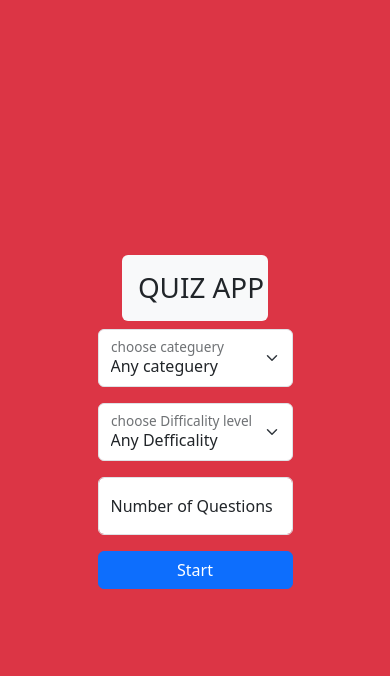
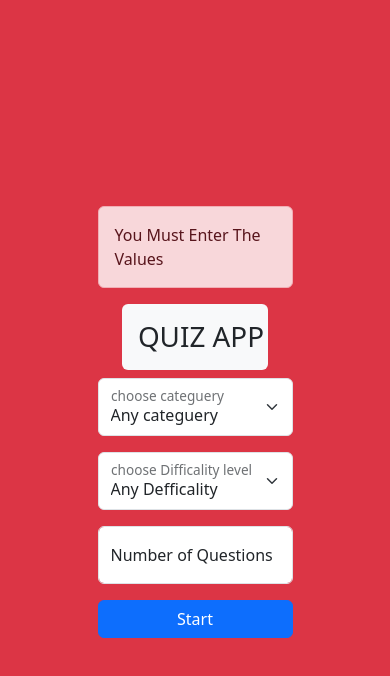
Before and after one commit to Mrmohame/Quiz-Application, a website with bundled scripts: page index.html in a window 390 px wide. Both pictures are taken after a click on the button "Start". Built offline with nearby package versions, Linux system fonts and the light colour scheme; no server answers.

Commit message:
fourth commit

```diff
--- a/css/style.css
+++ b/css/style.css
@@ -21,4 +21,7 @@
         width: 75% !important;
         text-align: center;
     }
+    .ChooseQuestions,.answerQuestion,.scoreOfQuiz{
+        width: 80% !important;
+    }
 }
--- a/index.html
+++ b/index.html
@@ -9,9 +9,17 @@
     <title>Document</title>
 </head>
 <body>
-    <div class="bg-danger vh-100 d-flex justify-content-center align-items-center">
+  <div class="bg-danger vh-100 d-flex justify-content-center align-items-center">
+
+
+
 
 <div class="ChooseQuestions w-50 d-block rounded-1">
+
+
+  <div class="d-none error alert alert-danger" role="alert">
+    You Must Enter The Values
+  </div>
 
  <div class="w-100 d-flex  justify-content-center">
     <h1 class="bg-light  p-3 rounded-2 head">QUIZ APP</h1>
--- a/js/index.js
+++ b/js/index.js
@@ -6,6 +6,14 @@ let catOfQues=document.getElementById("catOfQues");
 let difficOfQues=document.getElementById("difficOfQues");
 let numberOfQues=document.getElementById("numberOfQues");
 let startQuestions=document.getElementById("startQuestions");
+let error = document.querySelector(".error")
+
+
+
+console.log(catOfQues.value);
+console.log(difficOfQues.value);
+console.log(numberOfQues.value);
+
 
 export let allData
 export let QuizApp
@@ -15,6 +23,10 @@ startQuestions.addEventListener("click",async function(e){
     let diff=difficOfQues.value;
     let nums=numberOfQues.value;
 
+    if(cat == "Any categuery" && diff == "Any Defficality" && nums == ""){
+        error.classList.replace("d-none","d-block")
+
+    }else{
         QuizApp=new Quiz(cat, diff, nums);
         allData=await QuizApp.getApiResult()
        let QuizQues=new Question(0);
@@ -22,4 +34,7 @@ QuizQues.display()
 
       document.querySelector(".ChooseQuestions").classList.replace("d-block","d-none");
       document.querySelector(".answerQuestion").classList.replace("d-none","d-block");
+    }
+
+
 })
```
Lines whose indentation alone changed are shown as unchanged.
